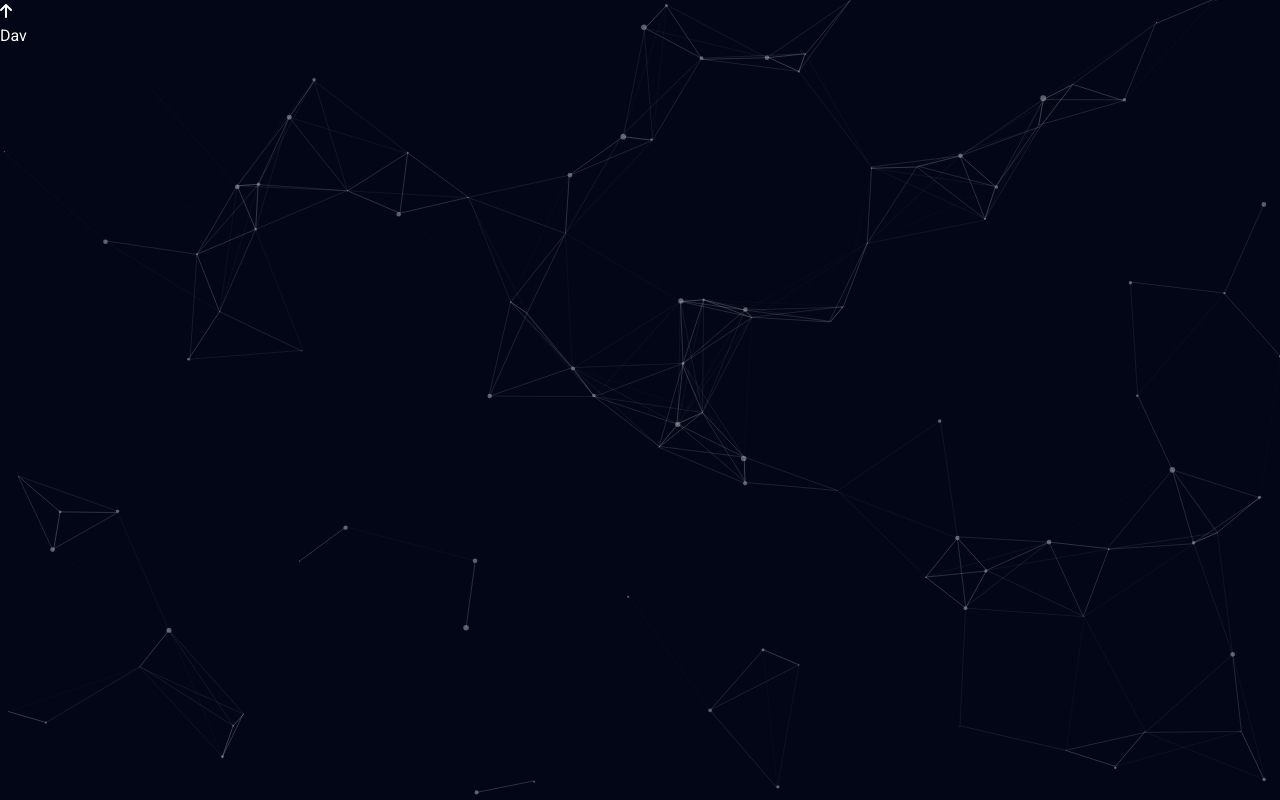
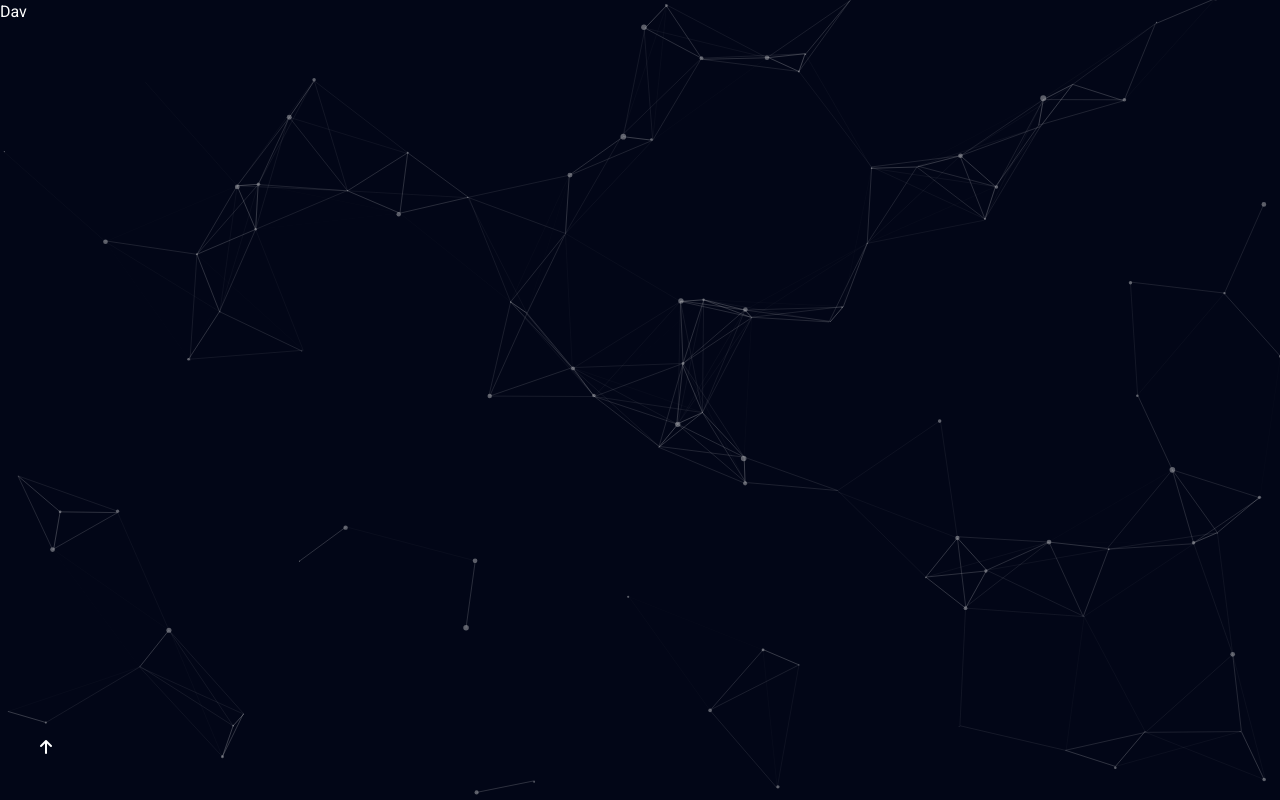
Before and after one commit to Davsan88/Davsan88.github.io, a SvelteKit app: page / in a window 1280 px wide. Built offline with nearby package versions, Linux system fonts and the light colour scheme.

Commit message:
Update +layout.svelte

```diff
--- a/src/routes/+layout.svelte
+++ b/src/routes/+layout.svelte
@@ -1,28 +1,33 @@
 <script>
   import "../app.css";
   import Footer from "../components/Footer.svelte";
-  import Header from "../components/Header.svelte"
+  import Header from "../components/Header.svelte";
 
   let y;
-  let innerHeight = 0
-  let innerWidth = 0
+  let innerHeight = 0;
+  let innerWidth = 0;
 
   function goTop() {
-    document.body.scrollIntoView()
+    document.body.scrollIntoView();
   }
 </script>
 
-
-<div class="relative flex flex-col max-w-[1400px] mx-auto w-full text-sm sm:text-base min-h-screen">
-
-  <div class="">
+<div
+  class="relative flex flex-col max-w-[1400px] mx-auto w-full text-sm sm:text-base min-h-screen"
+>
+  <div
+    class={"fixed bottom-0 w-full duration-200 flex p-10 z-[10]" +
+      (y > 0
+        ? "opacity-full pointer-events-auto"
+        : "opacity-0 pointer-events-none")}
+  >
     <button>
-      <i class="fa-solid fa-arrow-up"/>
+      <i class="fa-solid fa-arrow-up" />
     </button>
   </div>
-  <Header/>
+  <Header />
   <slot />
-  <Footer/>
+  <Footer />
 </div>
 
-<svelte:window bind:scrollY={y} bind:innerHeight bind:innerWidth/>
+<svelte:window bind:scrollY={y} bind:innerHeight bind:innerWidth />
```
